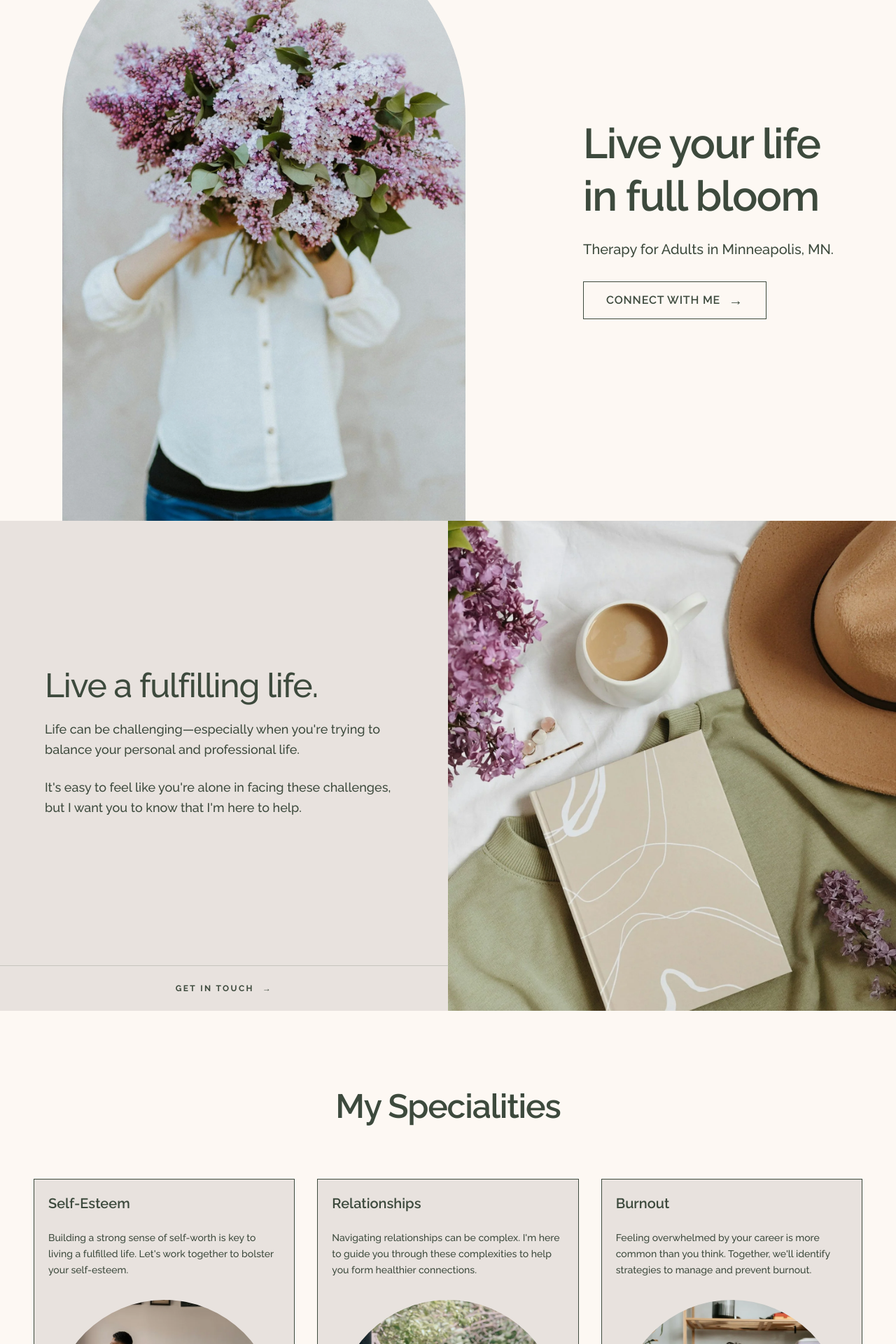
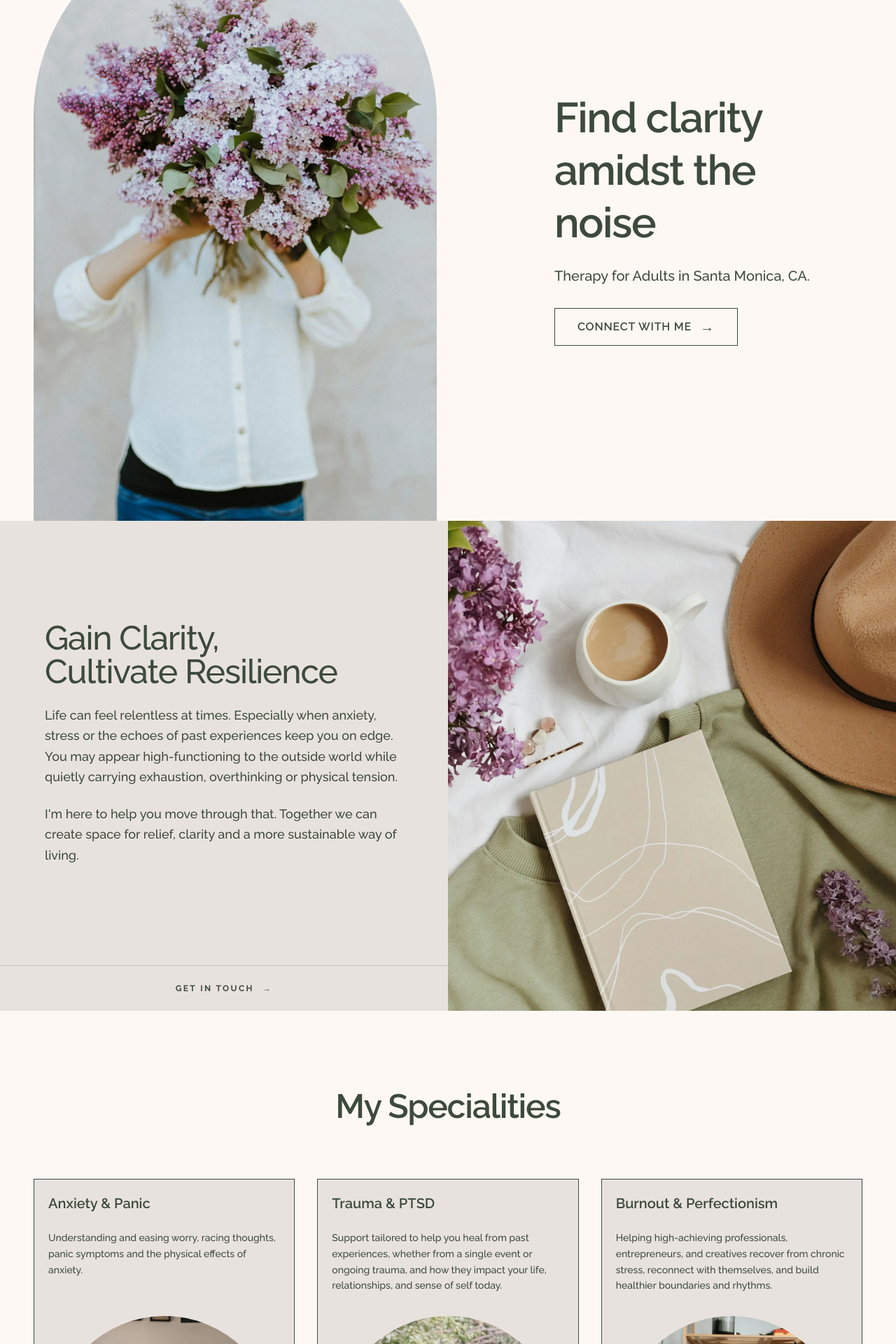
Before and after one commit to sohammk08/lilac-template, a Next.js app: page / in a window 1280 px wide. Shown: the part 200-2120 px from the top of the page at 70% size. Built offline with nearby package versions, Linux system fonts and the light colour scheme.

Commit message:
copy: Revised copy throughout the website

```diff
--- a/app/components/Footer.tsx
+++ b/app/components/Footer.tsx
@@ -33,11 +33,11 @@ export default function Footer() {
             className="text-center md:text-left"
           >
             <h3 className="text-2xl sm:text-3xl lg:text-4xl font-semibold text-black mb-6 sm:mb-8 tracking-tight">
-              Lilac Template
+              Dr. Maya Reynolds
             </h3>
             <div className="space-y-1 text-black text-base sm:text-lg font-medium mb-6 sm:mb-8">
-              <p>123 Example Road</p>
-              <p>Minneapolis, MN</p>
+              <p>123 Street 45W</p>
+              <p>Santa Monica, CA 90401</p>
             </div>
             <div className="space-y-2 font-semibold">
               <p>
@@ -180,7 +180,7 @@ export default function Footer() {
             viewport={{ once: true }}
             transition={{ duration: 0.6, delay: 0.6 }}
           >
-            All Rights Reserved © 2024 Your Business Name Here, LLC.
+            All Rights Reserved © 2024 Maya Reynolds.
           </motion.p>
         </div>
       </motion.div>
--- a/app/components/GetInTouch.tsx
+++ b/app/components/GetInTouch.tsx
@@ -9,15 +9,19 @@ function GetInTouch() {
         <div className="w-full lg:w-1/2 flex flex-col bg-[#E8E2DE] order-2 lg:order-1">
           <div className="flex-1 px-6 sm:px-10 lg:px-16 py-12 lg:py-0 flex flex-col justify-center text-left font-medium space-y-6 text-[#3d4a3d] text-base sm:text-lg leading-relaxed">
             <h2 className="text-3xl sm:text-4xl lg:text-5xl font-medium tracking-tight">
-              Live a fulfilling life.
+              Gain Clarity,
+              <br /> Cultivate Resilience
             </h2>
             <p>
-              Life can be challenging—especially when you&apos;re trying to
-              balance your personal and professional life.
+              Life can feel relentless at times. Especially when anxiety, stress
+              or the echoes of past experiences keep you on edge. You may appear
+              high-functioning to the outside world while quietly carrying
+              exhaustion, overthinking or physical tension.
             </p>
             <p>
-              It&apos;s easy to feel like you&apos;re alone in facing these
-              challenges, but I want you to know that I&apos;m here to help.
+              I&apos;m here to help you move through that. Together we can
+              create space for relief, clarity and a more sustainable way of
+              living.
             </p>
           </div>
 
--- a/app/components/Hero.jsx
+++ b/app/components/Hero.jsx
@@ -21,12 +21,10 @@ function Hero() {
           {/* Content */}
           <div className="text-center lg:text-left flex flex-col items-center lg:items-start">
             <h1 className="text-[#3d4a3d] text-4xl sm:text-5xl md:text-6xl lg:text-5xl xl:text-6xl 2xl:text-7xl font-semibold leading-tight tracking-tight mb-6">
-              Live your life
-              <br />
-              in full bloom
+              Find clarity amidst the noise
             </h1>
             <p className="text-[#3d4a3d] text-base sm:text-lg md:text-xl font-medium mb-8 max-w-xl">
-              Therapy for Adults in Minneapolis, MN.
+              Therapy for Adults in Santa Monica, CA.
             </p>
             <Link
               href="/contact"
--- a/app/components/ProfBackground.tsx
+++ b/app/components/ProfBackground.tsx
@@ -6,18 +6,17 @@ import { motion, AnimatePresence } from "framer-motion";
 const credentials = [
   {
     title: "Education",
-    content:
-      "Master's in Clinical Psychology from UNIVERSITY_NAME. Bachelor's in Psychology from UNIVERSITY_NAME. Specialized training in cognitive behavioral therapy and mindfulness-based stress reduction.",
+    content: "Doctor of Psychology (PsyD)",
   },
   {
     title: "Licensure",
     content:
-      "Licensed Professional Clinical Counselor (LPCC) in the state of Minnesota. License #XXXXX. Fully credentialed and in good standing with the Minnesota Board of Behavioral Health and Therapy.",
+      "Licensed Clinical Psychologist (LCP) in California, License #XXXXXX",
   },
   {
     title: "Certifications",
     content:
-      "Certified Clinical Anxiety Treatment Professional (CCATP), EMDR Trained Therapist, Certified Mindfulness-Based Stress Reduction (MBSR) Instructor.",
+      "I am EMDR-trained and draw on trauma-focused and somatic-informed approaches, with ongoing training in CBT, mindfulness-based interventions, and attachment/relational therapy.",
   },
 ];
 
--- a/app/components/Specialities.tsx
+++ b/app/components/Specialities.tsx
@@ -3,21 +3,21 @@ import Image from "next/image";
 function Specialities() {
   const specialties = [
     {
-      title: "Self-Esteem",
+      title: "Anxiety & Panic",
       description:
-        "Building a strong sense of self-worth is key to living a fulfilled life. Let's work together to bolster your self-esteem.",
+        "Understanding and easing worry, racing thoughts, panic symptoms and the physical effects of anxiety.",
       image: "/specialty1.png",
     },
     {
-      title: "Relationships",
+      title: "Trauma & PTSD",
       description:
-        "Navigating relationships can be complex. I'm here to guide you through these complexities to help you form healthier connections.",
+        "Support tailored to help you heal from past experiences, whether from a single event or ongoing trauma, and how they impact your life, relationships, and sense of self today.",
       image: "/specialty2.png",
     },
     {
-      title: "Burnout",
+      title: "Burnout & Perfectionism",
       description:
-        "Feeling overwhelmed by your career is more common than you think. Together, we'll identify strategies to manage and prevent burnout.",
+        "Helping high-achieving professionals, entrepreneurs, and creatives recover from chronic stress, reconnect with themselves, and build healthier boundaries and rhythms.",
       image: "/specialty3.png",
     },
   ];
--- a/app/components/WorkWithMe.tsx
+++ b/app/components/WorkWithMe.tsx
@@ -23,19 +23,32 @@ function WorkWithMe() {
               You don&apos;t have to do this all <i>alone</i>.
             </h2>
 
-            <p>If you are facing any of these, there&apos;s hope:</p>
+            <p>
+              If any of these feel familiar, know that change and relief are
+              possible:
+            </p>
 
             <ul className="ml-5 sm:ml-8 space-y-2 list-disc">
-              <li>Persistent feelings of sadness or hopelessness</li>
-              <li>Trouble focusing or making decisions</li>
-              <li>Difficulty maintaining relationships</li>
-              <li>Feeling constantly exhausted or unmotivated</li>
-              <li>A pervasive sense of being overwhelmed</li>
+              <li>
+                Constant worry, overthinking or feeling &quot;on edge&quot;
+              </li>
+              <li>Trouble sleeping or waking up already tense.</li>
+              <li>
+                Physical symptoms of anxiety (tight chest, racing heart,
+                fatigue)
+              </li>
+              <li>Feeling stuck, numb or disconnected from yourself</li>
+              <li>
+                Lingering effects of past trauma or difficult life experiences
+              </li>
+              <li>
+                Professional burnout, perfectionism, or chronic high-pressure
+              </li>
             </ul>
 
             <p>
-              With empathy and guidance, we&apos;ll work together to navigate
-              the challenges life throws your way.
+              With empathy, structure, and evidence-based tools, we&apos;ll work
+              together to help you feel more grounded and present in your life.
             </p>
           </div>
 
--- a/app/contact/page.tsx
+++ b/app/contact/page.tsx
@@ -122,7 +122,7 @@ function Contact() {
               viewport={{ once: true }}
               transition={{ duration: 0.7, delay: 0.1, ease: [0.4, 0, 0.2, 1] }}
             >
-              Starting therapy is courageous.
+              Starting therapy is a meaningful and courageous step.
             </motion.p>
 
             <motion.p
@@ -132,8 +132,9 @@ function Contact() {
               viewport={{ once: true }}
               transition={{ duration: 0.7, delay: 0.2, ease: [0.4, 0, 0.2, 1] }}
             >
-              Get in touch for questions, or to book a free 15-minute
-              consultation.
+              I offer a free 15-minute phone or video consultation to answer
+              questions, discuss your needs, and see if we might be a good fit.
+              Feel free to reach out. No pressure, just a conversation.
             </motion.p>
 
             {/* Images */}
@@ -172,12 +173,10 @@ function Contact() {
             transition={{ duration: 0.8, delay: 0.2, ease: [0.4, 0, 0.2, 1] }}
           >
             <p className="text-[#FDF8F3] text-lg lg:text-xl leading-relaxed">
-              <span className="font-bold">PLEASE NOTE:</span> If you opt to use
-              a &quot;Form Block&quot; on your contact page this is not
-              HIPAA-compliant. Squarespace stores data that is input into forms
-              in the Marketing tab under Profiles. Instead, you can embed a
-              HIPAA-compliant form, a link to your client portal, or simply put
-              your email address.
+              <span className="font-bold">PLEASE NOTE:</span> Any contact form
+              used on this site is not HIPAA-compliant for sharing protected
+              health information. For clinical matters, please email directly or
+              use a secure client portal after we begin working together.
             </p>
           </motion.div>
         </div>
@@ -195,10 +194,7 @@ function Contact() {
           Book a Free Consultation
         </motion.h2>
         <motion.p className="text-2xl font-medium text-left text-[#3d4a3d] max-w-2xl mx-auto mb-8">
-          Add some text here if you like, and add your scheduling widget below
-          (you can get one by signing up for a scheduling account through
-          Squarespace, the top-tier plan is HIPAA compliant OR you can use your
-          client portal).
+          Add a calendar here (eg. calendly, cal.com, etc.)
         </motion.p>
         <Link
           href="#"
@@ -224,16 +220,16 @@ function Contact() {
                 My Office
               </h2>
               <div className="space-y-1 text-[#FDF8F3] text-xl lg:text-2xl mb-12">
-                <p>123 Example Street</p>
-                <p>Minneapolis, MN</p>
+                <p>123 Street 45W</p>
+                <p>Santa Monica, CA 90401</p>
               </div>
 
               <h3 className="text-3xl lg:text-4xl font-medium text-[#FDF8F3] mb-6 tracking-tight">
                 Hours
               </h3>
               <div className="space-y-1 text-[#FDF8F3] text-xl lg:text-2xl">
-                <p>Monday – Friday</p>
-                <p>10am – 6pm</p>
+                <p>Monday - Friday</p>
+                <p>10am - 6pm</p>
               </div>
             </motion.div>
 
@@ -246,7 +242,7 @@ function Contact() {
               transition={{ duration: 0.7, delay: 0.2, ease: [0.4, 0, 0.2, 1] }}
             >
               <iframe
-                src="https://www.google.com/maps/embed?pb=!1m18!1m12!1m3!1d11293.767352238133!2d-93.2654694!3d44.9777536!2m3!1f0!2f0!3f0!3m2!1i1024!2i768!4f13.1!3m3!1m2!1s0x52b3329a75fc44b3%3A0xab6d15df45dea9e!2sMinneapolis%2C%20MN!5e0!3m2!1sen!2sus!4v1709820000000!5m2!1sen!2sus"
+                src="https://www.google.com/maps/embed?pb=!1m18!1m12!1m3!1d21240.427724717898!2d-118.49622678955514!3d34.022924921427254!2m3!1f0!2f0!3f0!3m2!1i1024!2i768!4f13.1!3m3!1m2!1s0x80c2a4cec2910019%3A0xb4170ab5ff23f5ab!2sSanta%20Monica%2C%20CA!5e0!3m2!1sen!2sus!4v1770314481704!5m2!1sen!2sus"
                 width="100%"
                 height="100%"
                 style={{ border: 0 }}
--- a/app/layout.tsx
+++ b/app/layout.tsx
@@ -15,8 +15,8 @@ const geistMono = Geist_Mono({
 });
 
 export const metadata: Metadata = {
-  title: "Lilac Template",
-  description: "Therapy in Minneapolis made easier.",
+  title: "Dr. Maya Reynolds, PsyD",
+  description: "Professional therapy services in Santa Monica, CA",
 };
 
 export default function RootLayout({
```
Also changed, not shown: app/components/TherapistIntroduction.tsx (+16 -8 lines).
